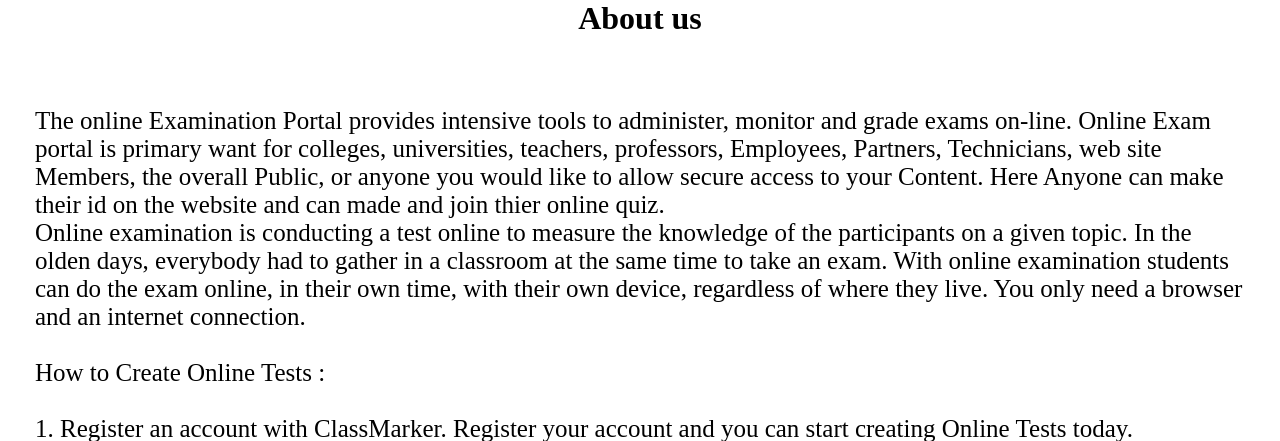
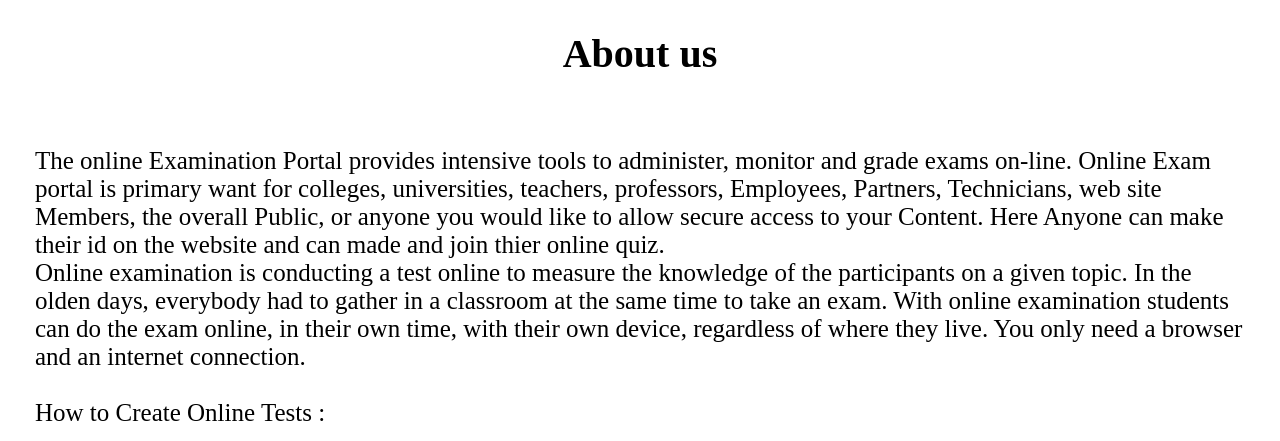
Before and after one commit to Online-Examination-System-Mini-Project/Online_Examination_System, a PHP site: page /Online_Examination_System/Pages/Aboutus.html in a window 1280 px wide. Shown: the part 70-511 px from the top of the page. Run offline with PHP 8.4, Linux system fonts and the light colour scheme.

Commit message:
end commit

```diff
--- a/css/AboutUs.css
+++ b/css/AboutUs.css
@@ -9,7 +9,9 @@ body{
 
 #heading{
     text-align:center;
+    margin-top: 30px;
     margin-bottom: 50px;
+    font-size: 40px;
 }
 h2{
     text-align:center;
```
